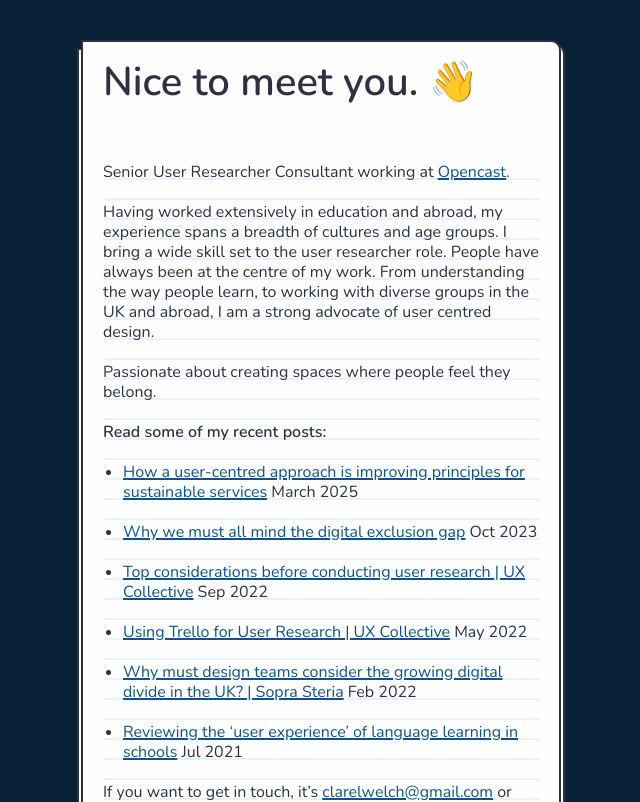
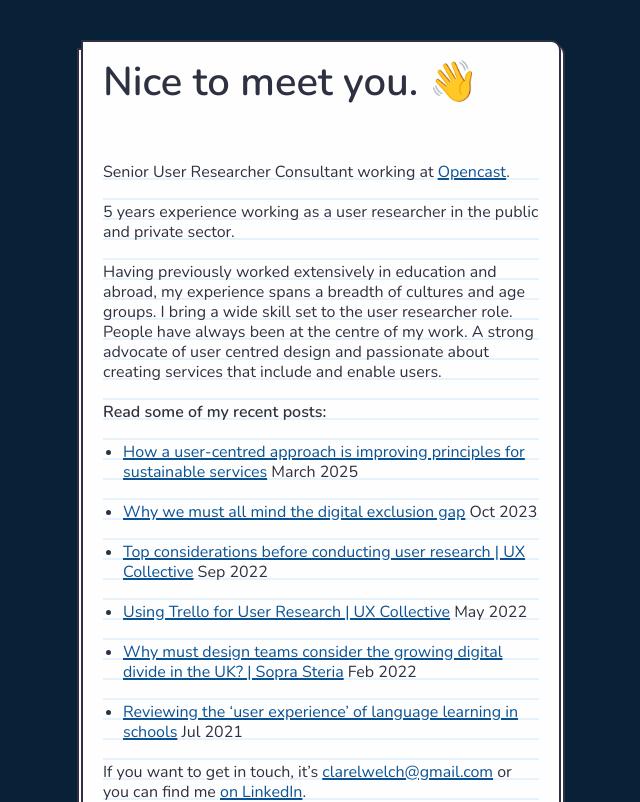
Before and after one commit to mxdvl/clare, a SvelteKit app: page / in a window 1280 px wide. Shown: the top 802 px of the page, without its empty margins (319-959 px from the left). Built offline with nearby package versions, Linux system fonts and the light colour scheme.

Commit message:
refactor: new wording

```diff
--- a/src/routes/(page)/+page.svelte
+++ b/src/routes/(page)/+page.svelte
@@ -11,14 +11,17 @@
 </p>
 
 <p>
-  Having worked extensively in education and abroad, my experience spans a
-  breadth of cultures and age groups. I bring a wide skill set to the user
-  researcher role. People have always been at the centre of my work. From
-  understanding the way people learn, to working with diverse groups in the UK
-  and abroad, I am a strong advocate of user centred design.
+  5 years experience working as a user researcher in the public and private
+  sector.
 </p>
 
-<p>Passionate about creating spaces where people feel they belong.</p>
+<p>
+  Having previously worked extensively in education and abroad, my experience
+  spans a breadth of cultures and age groups. I bring a wide skill set to the
+  user researcher role. People have always been at the centre of my work. A
+  strong advocate of user centred design and passionate about creating services
+  that include and enable users.
+</p>
 
 <h2>Read some of my recent posts:</h2>
 
```
